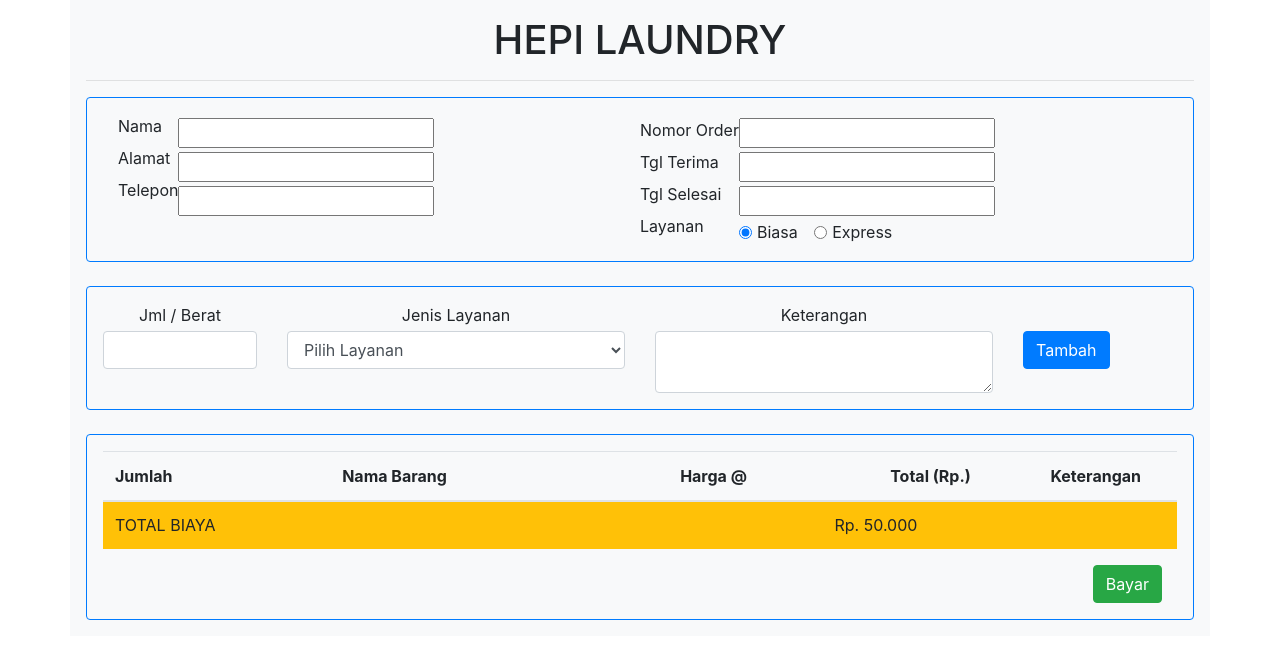
After one commit to BangHeru/laundry_app, a Django app: page /order/ in a window 1280 px wide. The commit adds this page. Shown: the top 659 px of the page. Run offline with Django 3.2, Linux system fonts and the light colour scheme; data that the repository does not hold is empty; some libraries are stand-ins or nearby versions.

Commit message:
add order form

```diff
--- a/laundry_app/urls.py
+++ b/laundry_app/urls.py
@@ -19,6 +19,8 @@ from django.urls import path, include
 
 urlpatterns = [
     path('admin/', admin.site.urls),
+    path('order/', include('order.urls')),
     path('pelanggan/', include('pelanggan.urls')),
+    path('layanan/', include('layanan.urls')),
 
 ]
--- /dev/null
+++ b/layanan/urls.py
@@ -0,0 +1,10 @@
+from django.urls import path
+
+from . import views
+
+urlpatterns = [
+    # path('', views.home, name='pelanggan_home'),
+    path('cari/', views.cari_layanan, name='pelanggan_layanan'),
+
+
+]
--- /dev/null
+++ b/order/urls.py
@@ -0,0 +1,12 @@
+from django.urls import path
+
+from . import views
+
+urlpatterns = [
+    path('', views.home, name='order_home'),
+    # path('cari/', views.cari_pelanggan, name='pelanggan_cari'),
+    # path('secret/', views.secret_page, name='secret'),
+    # path('secret2/', views.SecretPage.as_view(), name='secret2'),
+    # path('accounts/', include('django.contrib.auth.urls')),
+
+]
--- a/order/views.py
+++ b/order/views.py
@@ -1,3 +1,8 @@
 from django.shortcuts import render
+from layanan.models import Layanan
 
 # Create your views here.
+def home(request):
+    layanan = Layanan.objects.all()
+
+    return render(request, 'order/order.html', {'layanan': layanan })
--- a/pelanggan/views.py
+++ b/pelanggan/views.py
@@ -4,17 +4,21 @@ from django.core import serializers
 from django.db.models import Q
 
 from .models import Pelanggan
+from layanan.models import Layanan
 
 
 
 def home(request):
-    return render(request, 'pelanggan/index.html', { })
+    layanan = Layanan.objects.all()
+
+    return render(request, 'pelanggan/index.html', {'layanan': layanan })
 
 
 
 def cari_pelanggan(request):
     if request.POST and request.is_ajax:
         kata_kunci = request.POST['search']
+        print(request.POST['pesan'])
     else:
         kata_kunci = ''
 
--- a/template/coba_search_ajax.html
+++ b/template/coba_search_ajax.html
@@ -19,6 +19,8 @@
   .link-class:hover{
    background-color:#f1f1f1;
   }
+
+
   </style>
  </head>
  <body>
--- /dev/null
+++ b/template/order/order.html
@@ -0,0 +1,253 @@
+<!DOCTYPE html>
+<html lang="en">
+
+<head>
+    <meta charset="UTF-8">
+    <meta name="viewport" content="width=device-width, initial-scale=1.0">
+    <meta http-equiv="X-UA-Compatible" content="ie=edge">
+    <title>Document</title>
+
+    <script src="https://ajax.googleapis.com/ajax/libs/jquery/3.1.0/jquery.min.js"></script>
+    <script src="https://maxcdn.bootstrapcdn.com/bootstrap/3.3.7/js/bootstrap.min.js"></script>
+
+    <link rel="stylesheet" href="https://stackpath.bootstrapcdn.com/bootstrap/4.2.1/css/bootstrap.min.css" integrity="sha384-GJzZqFGwb1QTTN6wy59ffF1BuGJpLSa9DkKMp0DgiMDm4iYMj70gZWKYbI706tWS"
+        crossorigin="anonymous">
+
+    <style>
+
+    </style>
+</head>
+
+<body>
+    <div class="container bg-light p-3 mx-auto">
+        <h1 class="text-center">HEPI LAUNDRY</h1>
+        <hr>
+        {% csrf_token %}
+        <form>
+
+            <div class="border border-primary rounded d-block p-3">
+                <div class="d-inline float-left col-6">
+                    <div class="float-left ">
+                        <label for="nama" class="d-block">Nama</label>
+                        <label for="alamat" class="d-block ">Alamat</label>
+                        <label for="telepon" class="d-block ">Telepon</label>
+                    </div>
+                    <div form-group mx-sm-3 mb-2>
+                        <input type="text" name="name" id="nama" class="d-block m-1 ">
+                        <input type="text" name="alamat" id="alamat" class="d-block m-1 ">
+                        <input type="text" name="telepon" id="telepon" class="d-block m-1 ">
+                    </div>
+
+                </div>
+
+                <div>
+                    <div class="float-left">
+                        <label for="noOrder" class="d-block">Nomor Order</label>
+                        <label for="tglTerima" class="d-block">Tgl Terima</label>
+                        <label for="tglSelesai" class="d-block ">Tgl Selesai</label>
+                        <label for="layanan" class="d-block ">Layanan</label>
+                    </div>
+                    <div form-group mx-sm-3 mb-2>
+                        <input type="text" name="noOrder" id="noOrder" class="d-block m-1 ">
+                        <input type="text" name="tglTerima" id="tglTerima" class="d-block m-1 ">
+                        <input type="text" name="tglSelesai" id="tglSelesai" class="d-block m-1 ">
+
+                        <div class="form-check form-check-inline">
+                            <input class="form-check-input" type="radio" name="layanan" id="biasa" value="biasa"
+                                checked>
+                            <label class="form-check-label" for="biasa">Biasa</label>
+                        </div>
+                        <div class="form-check form-check-inline">
+                            <input class="form-check-input" type="radio" name="layanan" id="express" value="express">
+                            <label class="form-check-label" for="express">Express</label>
+                        </div>
+                    </div>
+                </div>
+            </div>
+
+            <br>
+
+            <div class="border border-primary rounded d-block p-3">
+
+                <div class="row text-center mb-1">
+                    <div class="col">
+                        Jml / Berat
+                    </div>
+                    <div class="col-sm-4">
+                        Jenis Layanan
+                    </div>
+                    <div class="col-sm-4">
+                        Keterangan
+                    </div>
+                    <div class="col">
+
+                    </div>
+                </div>
+
+                <div class="row">
+                    <div class="col">
+                        <input type="text" name="volume" id="volume" class="form-control text-center">
+                    </div>
+                    <div class="col-sm-4">
+                        <select name="layanan" id="layanan" class="form-control">
+                            <option value="0">Pilih Layanan </option>
+                            {% for jenis in layanan %}
+
+                            <option value={{jenis.pk}}>{{jenis.nama}} </option>
+
+                            {% endfor %}
+
+                        </select>
+                    </div>
+                    <div class="col-sm-4">
+                        <textarea name="keterangan" id="keterangan" cols="30" class="form-control"></textarea>
+                    </div>
+                    <div class="col">
+                        <input class="btn btn-primary" type="button" value="Tambah" id="tambah">
+                    </div>
+                </div>
+
+            </div>
+
+            <br>
+            <div class="border border-primary rounded d-block p-3">
+                <table class="table table-hover">
+                    <thead>
+                        <tr class="text-center">
+                            <th scope="col">Jumlah</th>
+                            <th scope="col" class="w-50">Nama Barang</th>
+                            <th scope="col" class="w-25">Harga @</th>
+                            <th scope="col" class="w-25">Total (Rp.)</th>
+                            <th scope="col" class="w-25">Keterangan</th>
+                            <th scope="col" ></th>
+                        </tr>
+                    </thead>
+                    <tbody>
+                        <tr>
+
+                        </tr>
+                    <tfoot class="bg-warning">
+                        <tr>
+                            <td colspan=3>TOTAL BIAYA</td>
+                            <td colspan=3>Rp. 50.000</td>
+                        </tr>
+                    </tfoot>
+                    </tbody>
+                </table>
+
+                <div class="col text-right">
+                    <input class="btn btn-success" type="button" value="Bayar" id="bayar">
+                </div>
+
+            </div>
+        </form>
+    </div>
+
+    <script src="https://cdnjs.cloudflare.com/ajax/libs/popper.js/1.14.6/umd/popper.min.js" integrity="sha384-wHAiFfRlMFy6i5SRaxvfOCifBUQy1xHdJ/yoi7FRNXMRBu5WHdZYu1hA6ZOblgut"
+        crossorigin="anonymous"></script>
+    <script src="https://stackpath.bootstrapcdn.com/bootstrap/4.2.1/js/bootstrap.min.js" integrity="sha384-B0UglyR+jN6CkvvICOB2joaf5I4l3gm9GU6Hc1og6Ls7i6U/mkkaduKaBhlAXv9k"
+        crossorigin="anonymous"></script>
+
+
+
+    <script>
+        $(document).ready(function () {
+            $.ajaxSetup({
+                cache: false
+            });
+        });
+
+
+        $(function () {
+            let jumlahTotal = 0;
+
+            $('#tambah').click(function () {
+
+                if(cekData()){
+                    ambilHarga();
+                }
+            });
+
+            $("tbody").on("click", ".hapus", function (e) {
+            e.preventDefault();
+            $(this).parents("tr").remove();
+            return false;
+        });
+
+        });
+
+
+
+
+        function insertData(pk, nama_jasa, vol, harga, total){
+
+            $('tbody').append('<tr> ' +
+                '<th scope="row">'+vol+'</th>' +
+                '<td>' + nama_jasa + '</td>' +
+                '<td>' + harga + '</td>' +
+                '<td>' + total + '</td>' +
+                '<td>' + $('#keterangan').val() + '</td>' +
+                '<td><span><input type="button" class="hapus" value="X" ></span></td>' +
+                '</tr>'
+            );
+        }
+
+        function hitungTotal(pk, nama_jasa, vol, harga) {
+            var total = vol * harga;
+            insertData(pk, nama_jasa, vol, harga, total);
+            return total;
+        }
+
+        function cekData() {
+            let vol = $('#volume').val();
+            let jasa = $('#layanan').val();
+
+            if (vol === '' | vol < 1) {
+                alert('Volume belum dimasukkan');
+                $('#volume').focus();
+                return false;
+            } else if (jasa < 1) {
+                alert('Jenis layanan belum dipilih');
+                $('#layanan').focus();
+                return false;
+            } else {
+                return true;
+            }
+        }
+
+
+
+
+        function ambilHarga() {
+            var harga;
+            var nama_jasa;
+            let vol = $('#volume').val();
+            let jasa = $('#layanan').val();
+            $.ajax({
+                type: "POST",
+                url: "/layanan/cari/",
+                dataType: 'text',
+                data: {
+                    'pk': jasa,
+                    'csrfmiddlewaretoken': $("input[name=csrfmiddlewaretoken]").val()
+                },
+                success: function (data) {
+                   harga = $.parseJSON(data)[0].fields.biaya;
+                   nama_jasa = $.parseJSON(data)[0].fields.nama;
+                   hitungTotal(jasa, nama_jasa, vol, harga);
+                   return true;
+
+                },
+                error: function () {
+                    console.log('error');
+                    return false;
+                }
+
+            });
+
+        }
+    </script>
+
+</body>
+
+</html>
```
Also changed, not shown: layanan/views.py (+28 -1 lines), template/pelanggan/index.html (+108 -10 lines).
